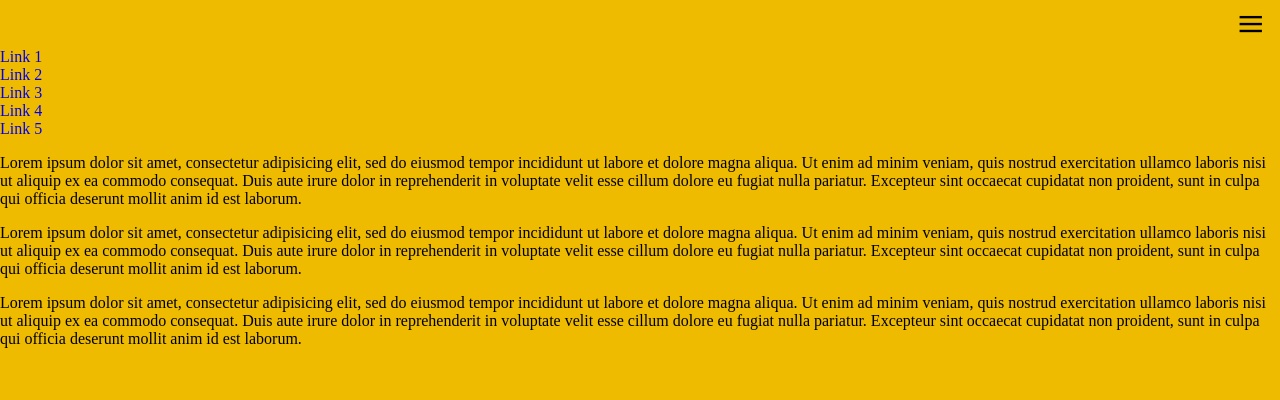
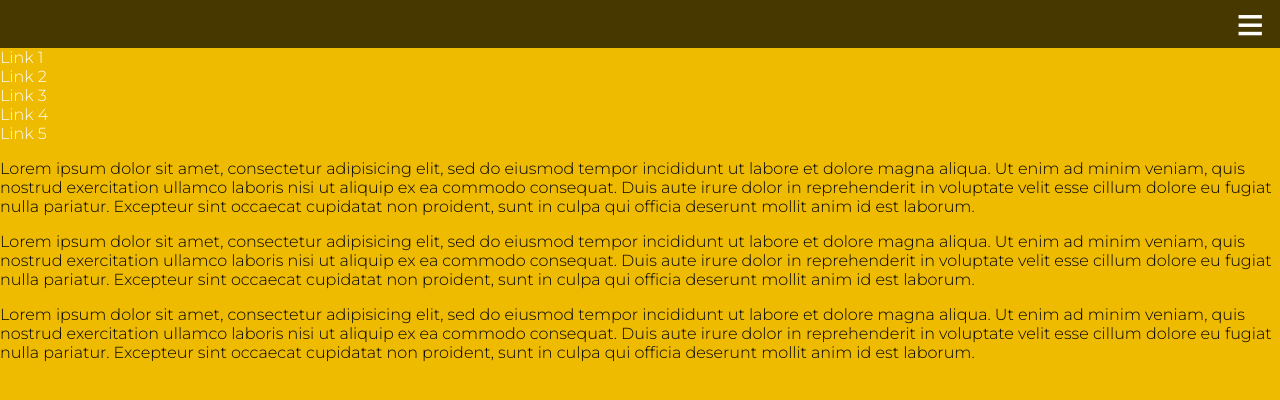
Before and after one commit to Abdullah2510/ctec3905-lab-work, a plain HTML site: page lab-04/index.html in a window 1280 px wide. Drawn offline with Linux system fonts and the light colour scheme.

Commit message:
Extra styling

```diff
--- a/lab-04/styles.css
+++ b/lab-04/styles.css
@@ -1,10 +1,16 @@
+@import url('https://fonts.googleapis.com/css2?family=Montserrat:wght@300&display=swap');
 body{
+  font-family: Montserrat, sans-serif;
   margin: 0;
   background-color: #eb0;
 }
 
+#menuToggler{
+  background-color: rgba(0,0,0,0.7);
+}
 
 #menuToggler{
+color: white;
 font-size: 3em;
 text-align: right;
 line-height: 1em;
@@ -14,9 +20,9 @@ padding: 0 1rem;
 nav {
   display: flex;
   flex-direction: column;
- }
- nav a{
-
+}
+ nav a {
 text-decoration: none;
 padding: 0.5 em 1em;
+color: white;
  }
```
